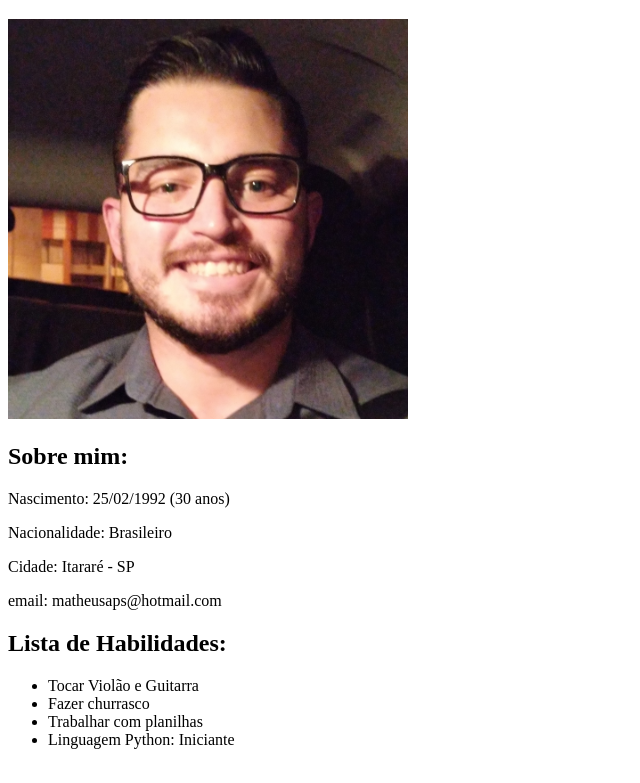
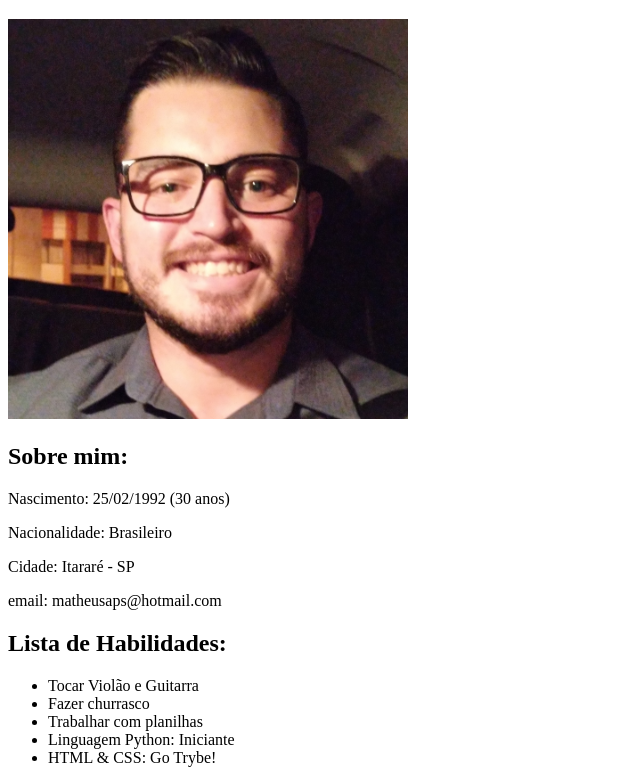
Before and after one commit to MatheusPalma2502/-MatheusPalma2502.github.io, a plain HTML site: page index.html in a window 1280 px wide. Shown: the part 61-844 px from the top of the page, without its empty margins (0-640 px from the left). Drawn offline with Linux system fonts and the light colour scheme.

Commit message:
Mais habilidades

```diff
--- a/index.html
+++ b/index.html
@@ -23,6 +23,7 @@
             <li> Fazer churrasco</li>
             <li> Trabalhar com planilhas</li>
             <li> Linguagem Python: Iniciante</li>
+            <li> HTML & CSS: Go Trybe!</li>
 
         </ul>
 
```
